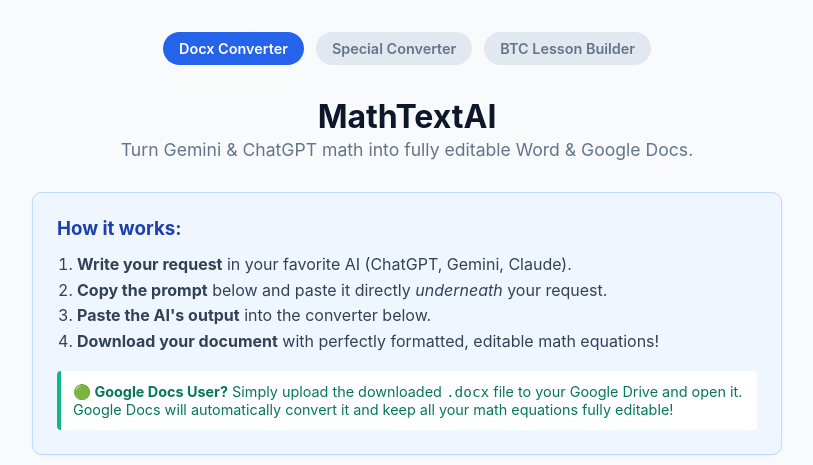
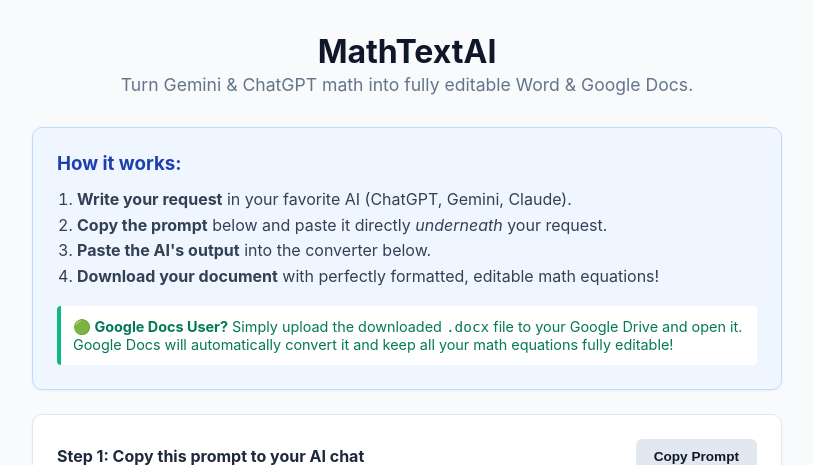
Before and after one commit to tshown-dot/mathtextai, a Flask app: page / in a window 1280 px wide. Shown: the top 465 px of the page, without its empty margins (233-1046 px from the left). Run offline with Flask 3, Linux system fonts and the light colour scheme; some libraries are stand-ins or nearby versions.

Commit message:
Hide subsite links from public home page

```diff
--- a/templates/index.html
+++ b/templates/index.html
@@ -108,12 +108,7 @@
 </head>
 <body>
 
-    <!-- TOP NAVIGATION -->
-    <div class="nav-bar">
-        <a href="/" class="nav-link active">Docx Converter</a>
-        <a href="/special" class="nav-link">Special Converter</a>
-        <a href="/btc" class="nav-link">BTC Lesson Builder</a>
-    </div>
+
 
     <div class="header-section">
         <h1>MathTextAI</h1>
```
Also changed, not shown: templates/custom-converter.html (+1 -6 lines).
